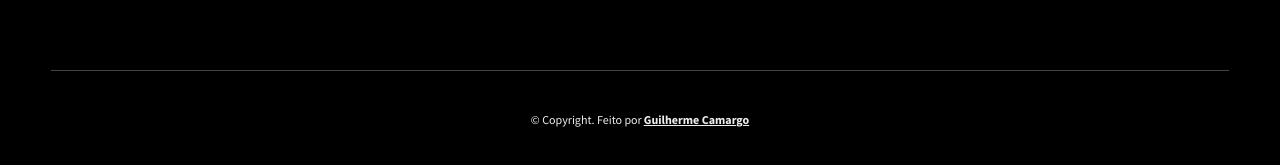
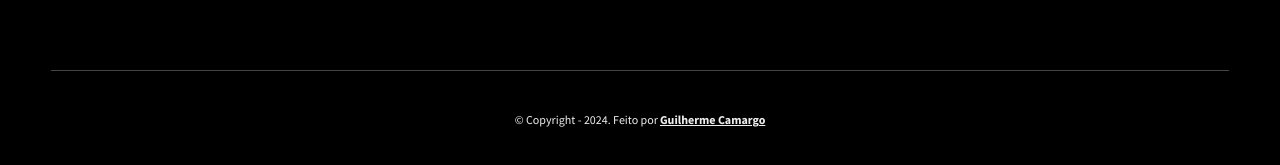
Before and after one commit to guicamargo19/portfolio, a React (Vite) app: page /project/1 in a window 1280 px wide. Shown: the part 2931-3096 px from the top of the page. Built offline with nearby package versions, Linux system fonts and the light colour scheme.

Commit message:
Fixed getYear function da Footer

```diff
--- a/src/components/Footer/index.tsx
+++ b/src/components/Footer/index.tsx
@@ -1,4 +1,9 @@
 export const Footer = () => {
+
+    const getYear = () => {
+        return new Date().getFullYear();
+    }
+
     return (
         <footer className="main-footer">
             <div className="main-container">
@@ -53,10 +58,7 @@ export const Footer = () => {
                     </div>
                 </div>
                 <div className="main-footer__lower">
-                    &copy; Copyright
-                    <script>
-                        document.write(new Date().getFullYear());
-                    </script>
+                    &copy; Copyright - <span>{getYear()}</span>
                     . Feito por
                     <a rel="noreferrer" target="_blank" href="https://www.linkedin.com/in/guilherme-ferreira-camargo/">
                         Guilherme Camargo
```
